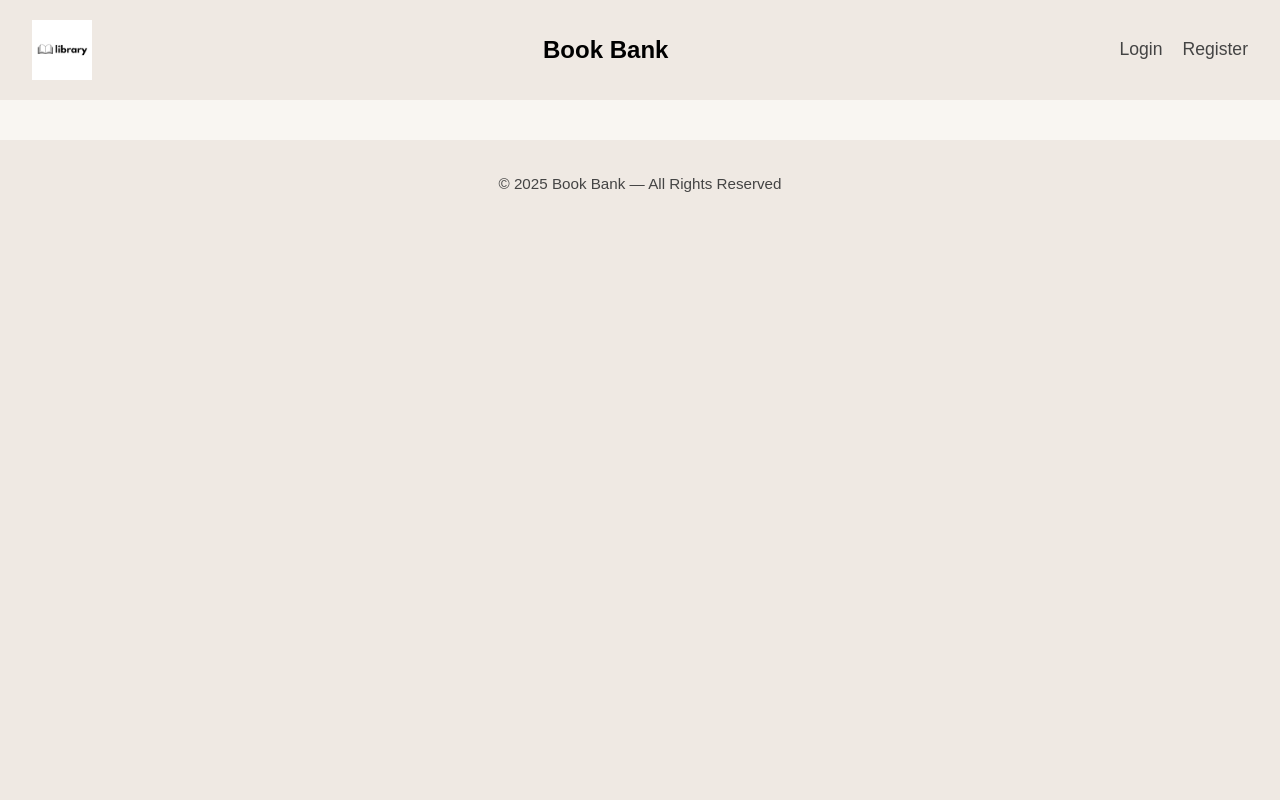
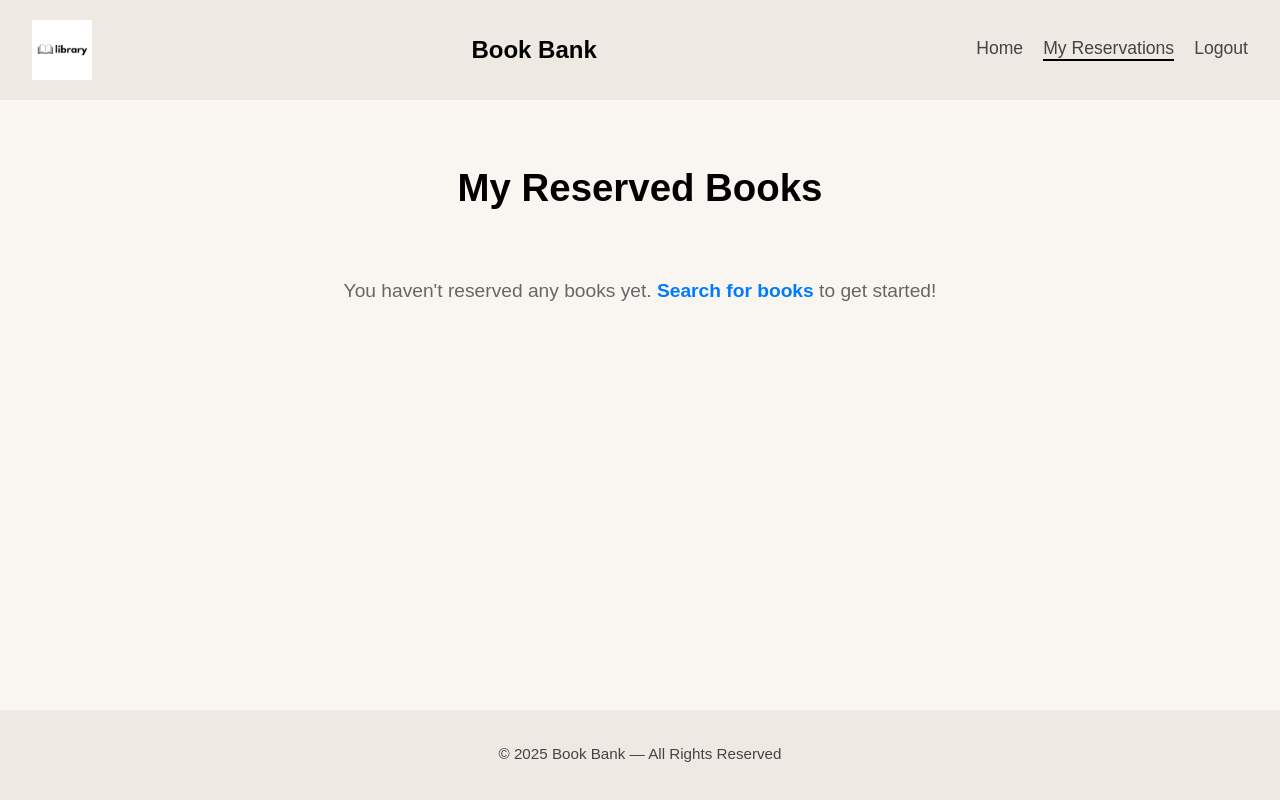
Before and after one commit to Yusuph-Darbo/library, a PHP site: page /reserve.php in a window 1280 px wide. Run offline with PHP 8.4, Linux system fonts and the light colour scheme; the visitor is signed in with stand-in values (Sample User, id 1); tables that the repository leaves empty or names only in its code hold one stand-in row (values such as "Sample post").

Commit message:
displays the list of books reserved

```diff
--- a/reserve.php
+++ b/reserve.php
@@ -1,3 +1,82 @@
+<?php
+session_start();
+
+// Redirect to login if not logged in
+if (!isset($_SESSION['user_id'])) {
+    header("Location: login.php");
+    exit();
+}
+
+// ===== Database Connection =====
+$servername = "localhost";
+$username = "root";
+$password = "";
+$dbname = "library";
+
+$conn = new mysqli($servername, $username, $password, $dbname);
+
+if ($conn->connect_error) {
+    header("Location: error.php");
+    exit();
+}
+
+// ===== Initialize variables =====
+$successMessage = "";
+$errorMessage = "";
+$reservedBooks = [];
+$currentUsername = $_SESSION['user_id']; // This contains the username
+
+// ===== Handle Unreserve =====
+if (isset($_POST['unreserve_book'])) {
+    $isbn = $_POST['isbn'];
+
+    // Start transaction
+    $conn->begin_transaction();
+
+    try {
+        // Update book to available
+        $updateStmt = $conn->prepare("UPDATE book SET isReserved = 0 WHERE isbn = ?");
+        $updateStmt->bind_param("s", $isbn);
+        $updateStmt->execute();
+        $updateStmt->close();
+
+        // Delete from reserved table
+        $deleteStmt = $conn->prepare("DELETE FROM reserved WHERE isbn = ? AND username = ?");
+        $deleteStmt->bind_param("ss", $isbn, $currentUsername);
+        $deleteStmt->execute();
+        $deleteStmt->close();
+
+        // Commit transaction
+        $conn->commit();
+        $successMessage = "Book unreserved successfully!";
+    } catch (Exception $e) {
+        // Rollback on error
+        $conn->rollback();
+        $errorMessage = "Failed to unreserve the book. Please try again.";
+    }
+}
+
+// ===== Fetch Reserved Books =====
+$stmt = $conn->prepare("
+    SELECT r.isbn, r.reservedDate, b.bookTitle, b.author, b.year, b.genre, b.coverImage
+    FROM reserved r
+    JOIN book b ON r.isbn = b.isbn
+    WHERE r.username = ?
+    ORDER BY r.reservedDate DESC
+");
+
+$stmt->bind_param("s", $currentUsername);
+$stmt->execute();
+$result = $stmt->get_result();
+
+while ($row = $result->fetch_assoc()) {
+    $reservedBooks[] = $row;
+}
+
+$stmt->close();
+$conn->close();
+?>
+
 <!DOCTYPE html>
 <html lang="en">
 
@@ -15,16 +94,75 @@
         <h2>Book Bank</h2>
 
         <div class="registerSection">
-            <?php if (isset($_SESSION['user_id'])): ?>
-                <a href="reserve.php" class="nav-link">See reserved books</a>
-                <a href="logout.php" class="nav-link">Logout</a>
-            <?php else: ?>
-                <a href="login.php" class="nav-link">Login</a>
-                <a href="register.php" class="nav-link">Register</a>
-            <?php endif; ?>
+            <a href="home.php" class="nav-link">Home</a>
+            <a href="reserve.php" class="nav-link active">My Reservations</a>
+            <a href="logout.php" class="nav-link">Logout</a>
         </div>
     </header>
 
+    <main>
+        <div class="searchSection">
+            <h1>My Reserved Books</h1>
+
+            <!-- Success/Error Messages -->
+            <?php if (!empty($successMessage)): ?>
+                <div class="successBox">
+                    <p><?php echo htmlspecialchars($successMessage); ?></p>
+                </div>
+            <?php endif; ?>
+
+            <?php if (!empty($errorMessage)): ?>
+                <div class="errorBox">
+                    <p><?php echo htmlspecialchars($errorMessage); ?></p>
+                </div>
+            <?php endif; ?>
+
+            <?php if (empty($reservedBooks)): ?>
+                <p class="noResults">You haven't reserved any books yet. <a href="home.php"
+                        style="color: #007bff; text-decoration: none; font-weight: 600;">Search for books</a> to get
+                    started!</p>
+            <?php else: ?>
+                <p class="resultCount">You have <?php echo count($reservedBooks); ?> book(s) reserved</p>
+
+                <div class="bookGrid">
+                    <?php foreach ($reservedBooks as $book): ?>
+                        <div class="bookCard">
+                            <?php if (!empty($book['coverImage'])): ?>
+                                <img src="<?php echo htmlspecialchars($book['coverImage']); ?>"
+                                    alt="<?php echo htmlspecialchars($book['bookTitle']); ?>" class="bookCover">
+                            <?php else: ?>
+                                <div class="noCover">No Cover</div>
+                            <?php endif; ?>
+
+                            <div class="bookInfo">
+                                <h3><?php echo htmlspecialchars($book['bookTitle']); ?></h3>
+                                <p class="author">by <?php echo htmlspecialchars($book['author']); ?></p>
+
+                                <?php if (!empty($book['year'])): ?>
+                                    <p class="year">Year: <?php echo htmlspecialchars($book['year']); ?></p>
+                                <?php endif; ?>
+
+                                <?php if (!empty($book['genre'])): ?>
+                                    <p class="genre"><?php echo htmlspecialchars($book['genre']); ?></p>
+                                <?php endif; ?>
+
+                                <p class="year">Reserved on: <?php echo date('M d, Y', strtotime($book['reservedDate'])); ?></p>
+
+                                <p class="status reserved">Reserved</p>
+
+                                <!-- Unreserve Button -->
+                                <form method="POST" action="reserve.php" class="reserveForm">
+                                    <input type="hidden" name="isbn" value="<?php echo htmlspecialchars($book['isbn']); ?>">
+                                    <button type="submit" name="unreserve_book" class="reserveBtn"
+                                        style="background-color: #dc3545;">Unreserve Book</button>
+                                </form>
+                            </div>
+                        </div>
+                    <?php endforeach; ?>
+                </div>
+            <?php endif; ?>
+        </div>
+    </main>
 
     <footer>
         <p>© 2025 Book Bank — All Rights Reserved</p>
```
